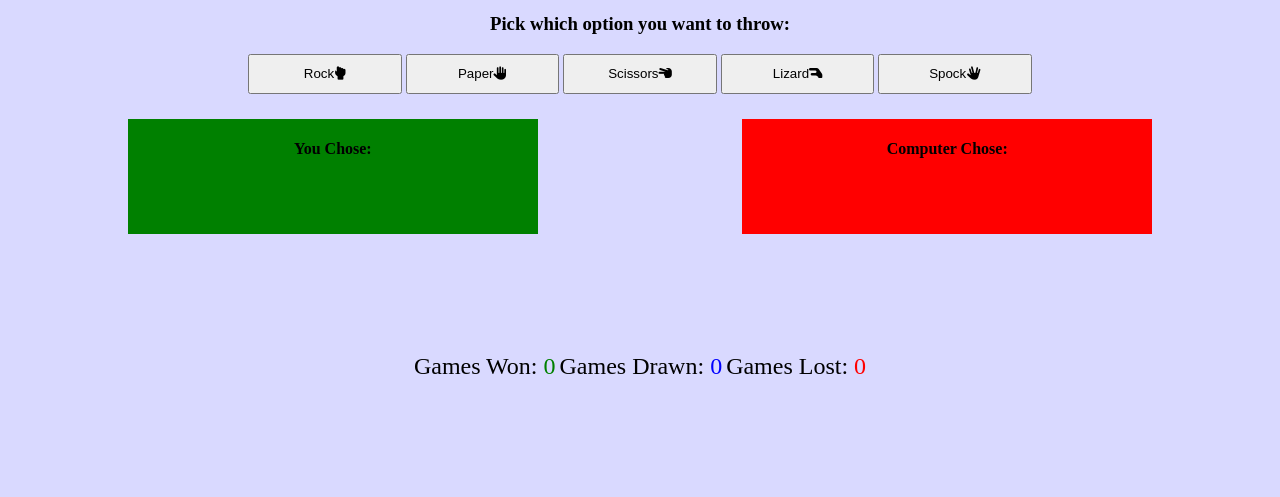
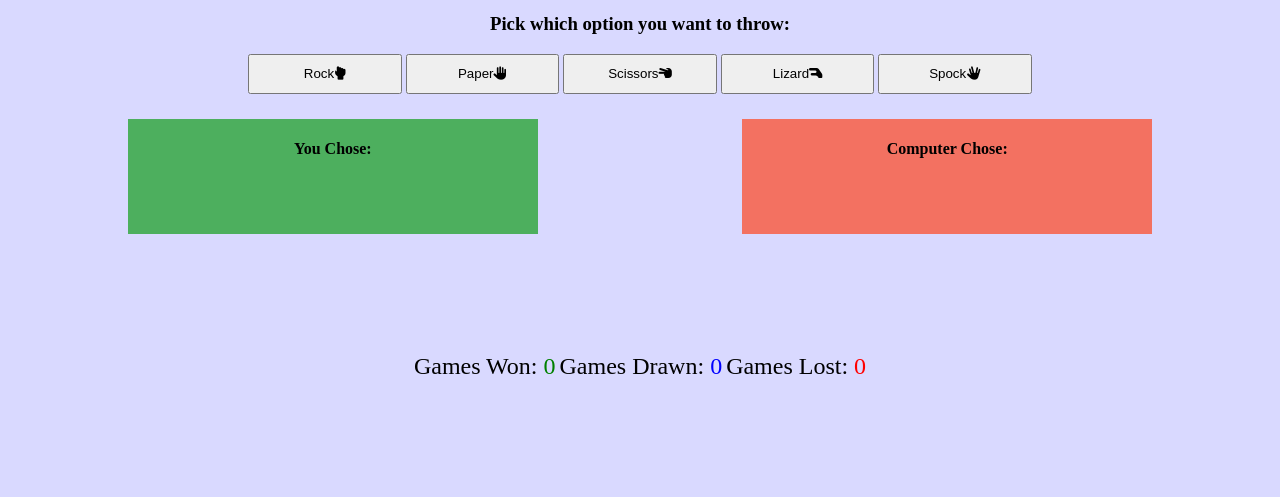
Before and after one commit to RoryMurchison/rock-paper-scissors-lizard-spock, a plain HTML site: page index.html in a window 1280 px wide. Shown: the part 134-631 px from the top of the page. Drawn offline with Linux system fonts and the light colour scheme.

Commit message:
modified colors of choice boxes

```diff
--- a/assets/css/style.css
+++ b/assets/css/style.css
@@ -62,13 +62,13 @@ footer > h2 {
 #player-choice {
     float: left;
     width: 40%;
-    background-color: green;
+    background-color: rgba(19, 158, 26, 0.7);
 }
 
 #computer-choice {
     float: right;
     width: 40%;
-    background-color: red;
+    background-color: rgba(255, 70, 30, 0.7);
 }
 
 #result-message {
```
Also changed, not shown: index.html (+3 -3 lines).
